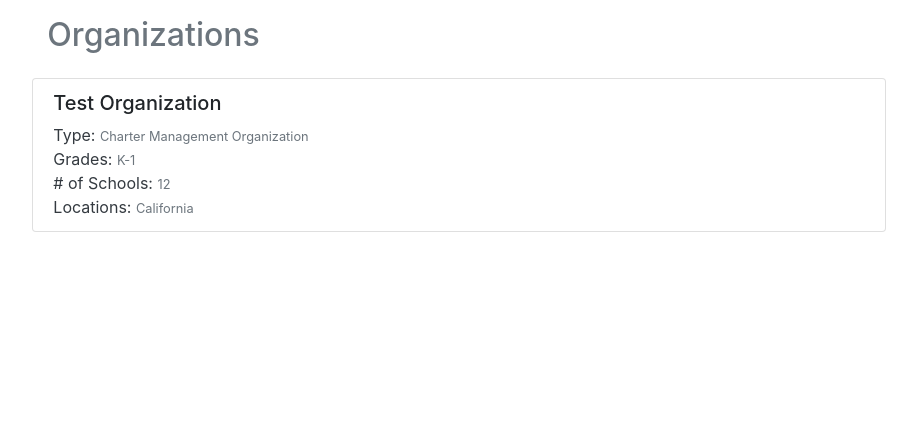
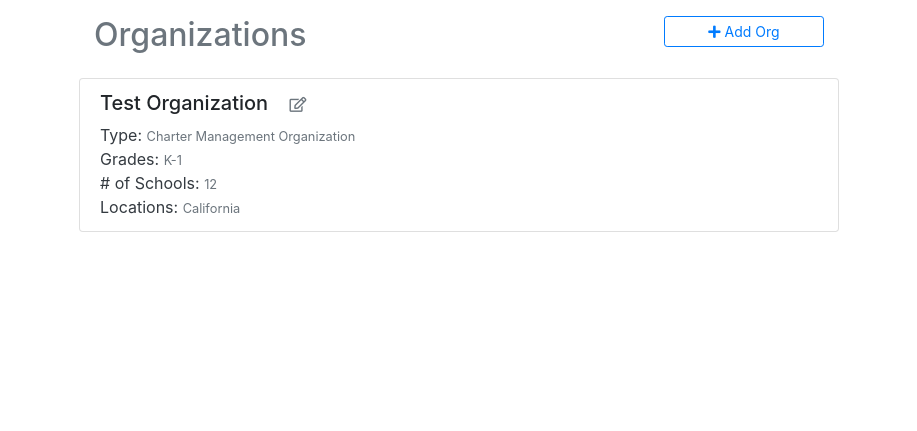
Before and after one commit to dchess/mothra, a Django app: page /orgs/ in a window 1280 px wide. Shown: the part 63-494 px from the top of the page, without its empty margins (181-1098 px from the left). Run offline with Django 3.2, Linux system fonts and the light colour scheme; a user stored in the database is signed in; data comes from the database, SQL or seed files in the repository; some libraries are stand-ins or nearby versions.

Commit message:
Add edit buttons

```diff
--- a/static/css/style.css
+++ b/static/css/style.css
@@ -55,3 +55,7 @@ html,body,main  {
   display: block;
   float: left;
 }
+
+.edit-btn:hover {
+  color: #007bff!important;
+}
--- a/templates/orgs.html
+++ b/templates/orgs.html
@@ -1,12 +1,31 @@
 {% extends "base.html" %}
 {% block content %}
+<div class="container">
+    <div class="row">
+        <div class="col-sm-6 offset-sm-2">
+            <h2 class="text-muted py-3">Organizations</h2>
+        </div>
+        <div class="col-sm-2 pt-3">
+            <a href="#" class="btn btn-sm btn-outline-primary pull-right btn-block">
+                <i class="fas fa-plus"></i>
+                Add Org
+            </a>
+        </div>
+    </div>
+    <div class="row">
         <div class="col-sm-8 offset-sm-2">
-    <h2 class="text-muted py-3">Organizations</h2>
             <div class="list-group">
                 {% for org in object_list %}
                 <div class="row">
                     <div class="col-sm list-group-item mb-2">
-                <h5>{{ org.name }}</h5>
+                        <h5>{{ org.name }}
+                            {% if user.profile.organization == org %}
+                            <a href="/" class="edit-btn text-muted">
+                                <i class="far fa-edit pl-3 fa-xs"></i>
+                            </a>
+                            {% endif %}
+                        </h5>
+
                         <span class="text-dark">Type: </span>
                         <span class="text-muted small">{{ org.org_type }}</span><br>
                         <span class="text-dark">Grades: </span>
@@ -20,4 +39,6 @@
                 {% endfor %}
             </div>
         </div>
+    </div>
+</div>
 {% endblock %}
```
Lines whose indentation alone changed are shown as unchanged.
